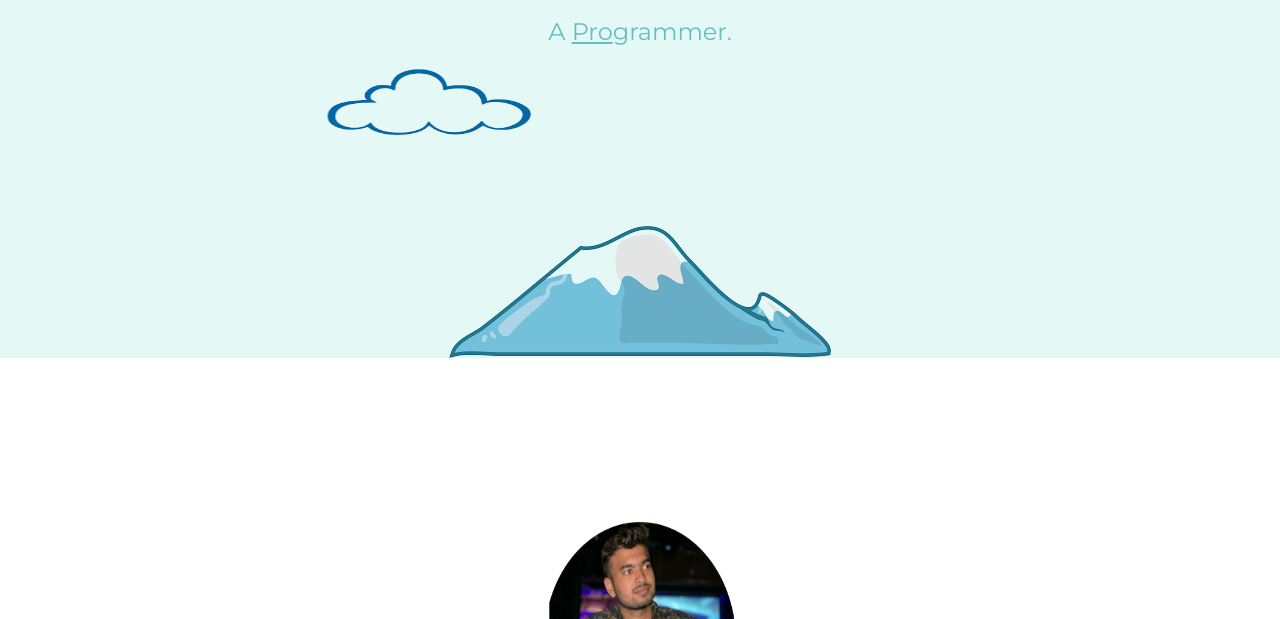
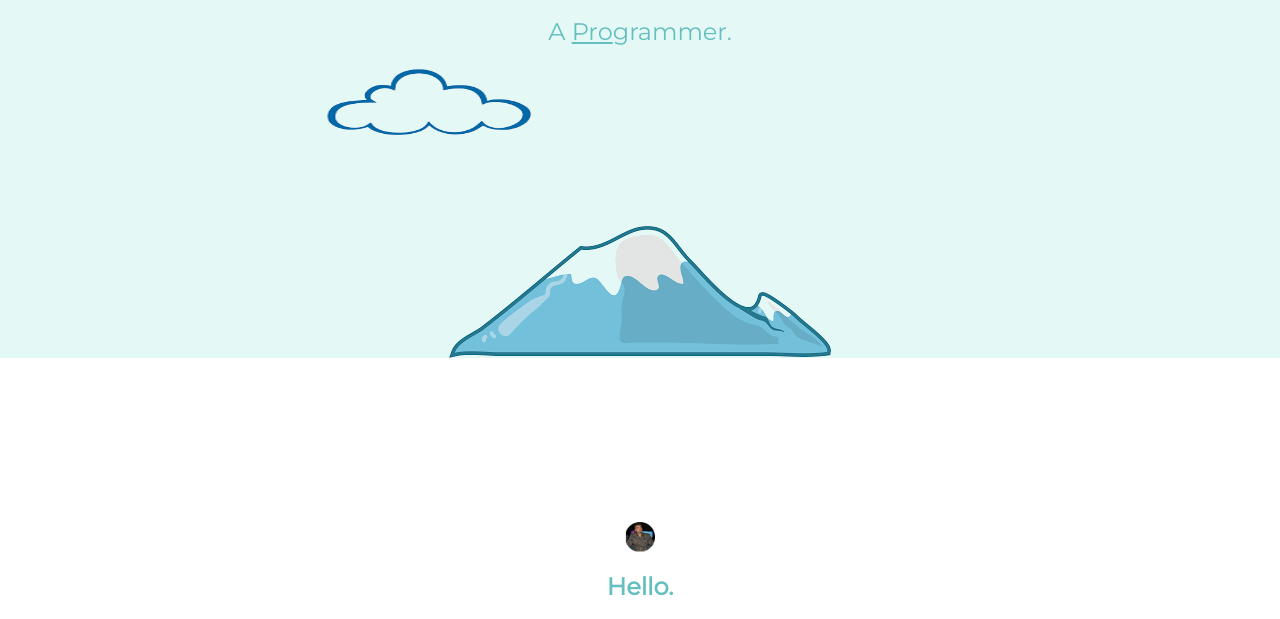
Before and after one commit to Sagar-9720/personal-site, a plain HTML site: page index.html in a window 1280 px wide. Shown: the part 333-952 px from the top of the page. Drawn offline with Linux system fonts and the light colour scheme.

Commit message:
Update styles.css

```diff
--- a/Css/styles.css
+++ b/Css/styles.css
@@ -101,8 +101,8 @@ img {
   /* padding-top: 150px; */
 }
 #profilephoto{
-    width:15%;
-    height:30%;
+    width:30px;
+    height:30px;
     margin-top: 5%;
 }
 a{
```
